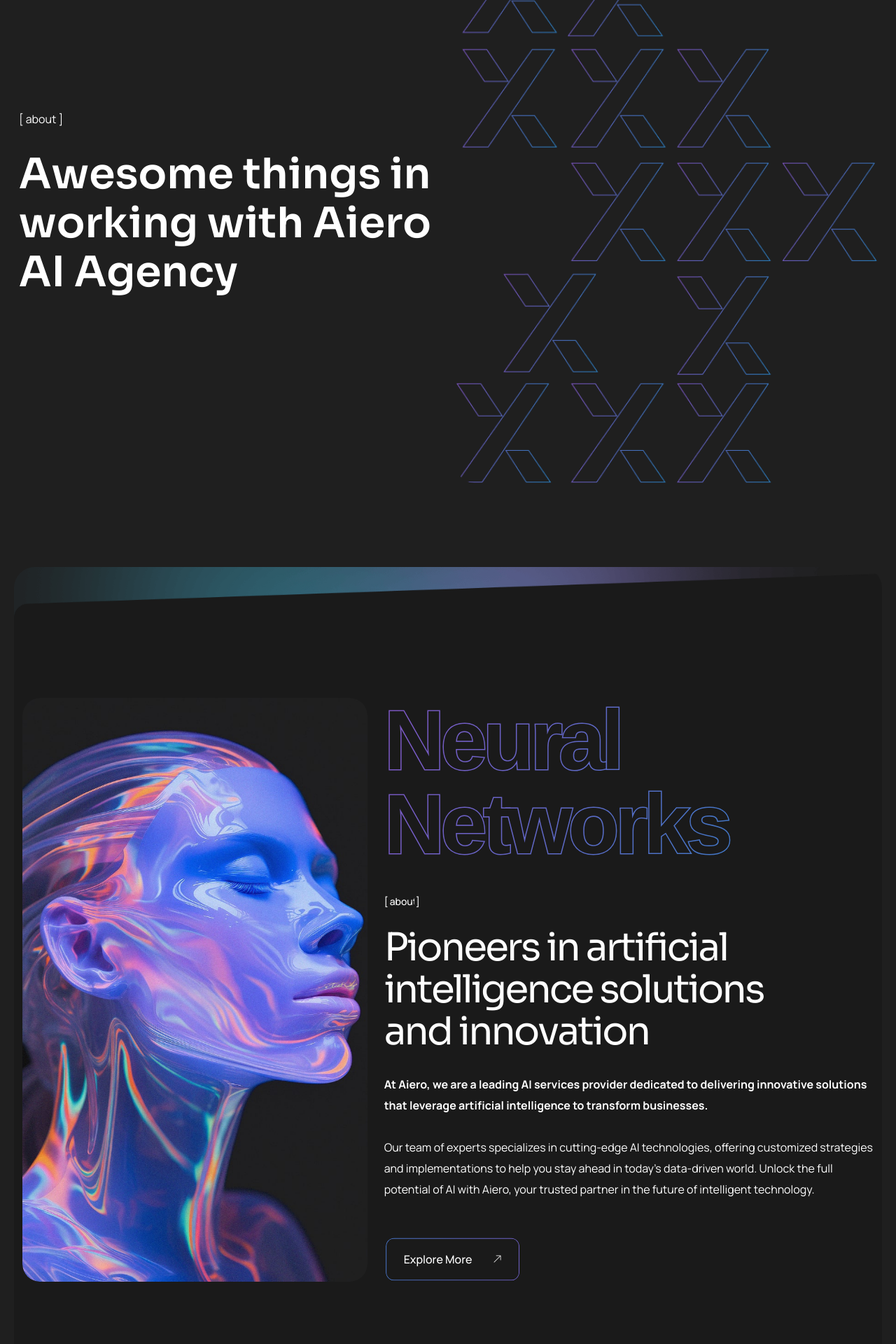
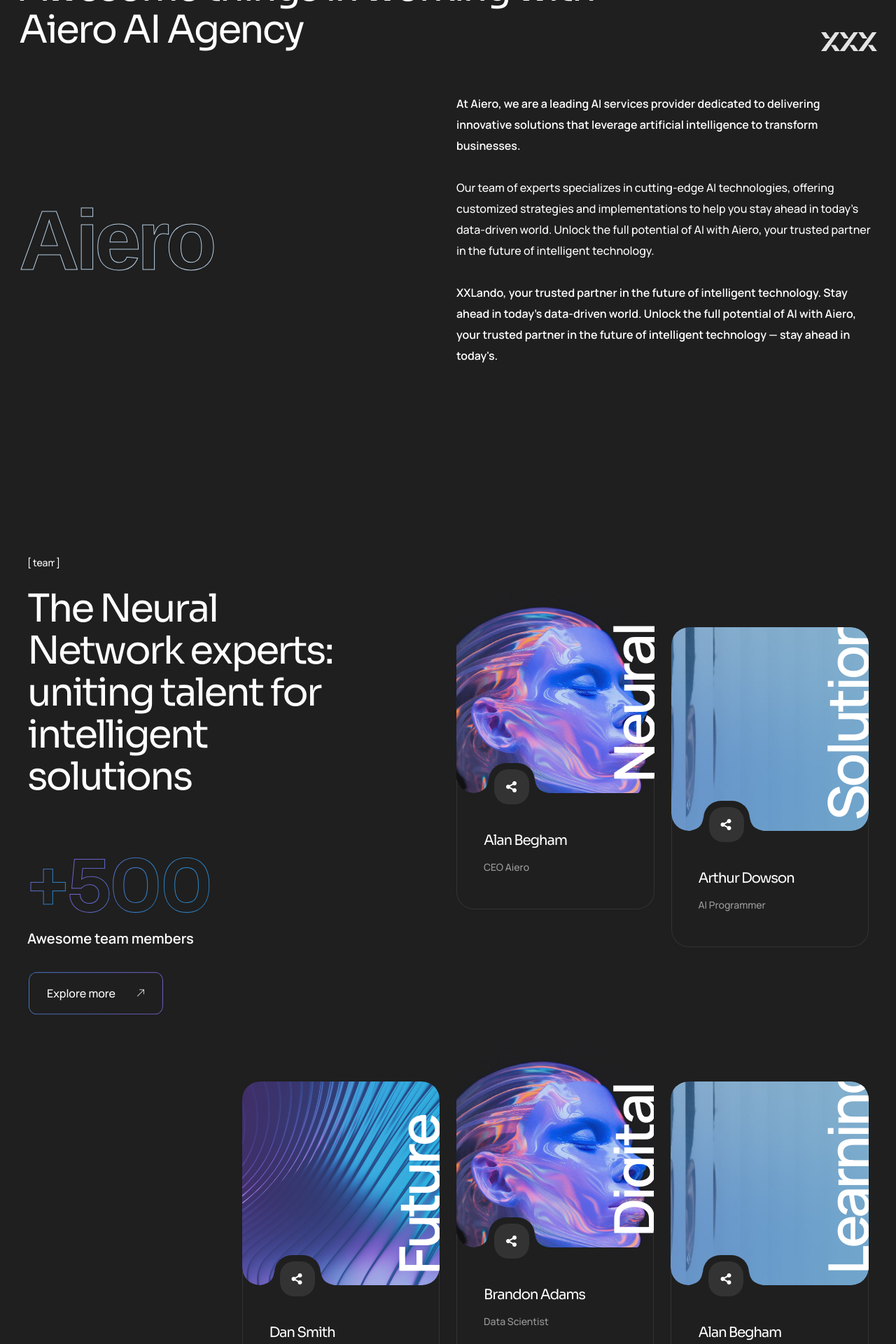
Before and after one commit to smacblade13/Theme-Aiero-1, a Next.js app: page /about in a window 1280 px wide. Shown: the part 820-2740 px from the top of the page at 70% size. Built offline with nearby package versions, Linux system fonts and the light colour scheme; no server answers.

Commit message:
fix: about section update

```diff
--- a/app/about/page.tsx
+++ b/app/about/page.tsx
@@ -2,6 +2,7 @@
 import Footer1 from "@/components/footers/Footer1";
 import PageHeader from "@/components/common/PageHeader";
 import AboutIntro from "@/components/about/AboutIntro";
+import AboutTeam from "@/components/about/AboutTeam";
 import About from "@/components/homes/home-1/About";
 import Facts from "@/components/homes/home-1/Facts";
 import Testimonials from "@/components/homes/home-1/Testimonials";
@@ -28,6 +29,7 @@
         bannerClass="page-banner page-banner-about"
       />
       <AboutIntro />
+      <AboutTeam />
       <About />
       <Facts />
       <Testimonials />
--- a/components/about/AboutIntro.tsx
+++ b/components/about/AboutIntro.tsx
@@ -1,30 +1,56 @@
 import Image from "next/image";
 import TitleSplitWrapper from "@/components/common/TitleSplitWrapper";
+import SubTitleWrapper from "@/components/common/SubTitleWrapper";
 import { aboutIntroContent } from "@/data/pages/about";
 
 export default function AboutIntro() {
-  const { eyebrow, title } = aboutIntroContent;
+  const { eyebrow, title, paragraphs } = aboutIntroContent;
   return (
     <section className="about-us-sec2 ibt-section-gap">
       <div className="container">
-        <div className="row align-items-center">
-          <div className="col-lg-6">
-            <div className="about-content2">
-              <p className="sub-title">[ {eyebrow} ]</p>
+        {/* Top row: sec-title (eyebrow + large heading) on left, decorative mark on right */}
+        <div className="row align-items-end" style={{ marginBottom: "60px" }}>
+          <div className="col-lg-9">
+            <div className="sec-title mb-0">
+              <SubTitleWrapper>{eyebrow}</SubTitleWrapper>
               <TitleSplitWrapper tag="h2" className="title animated-heading">
                 {title}
               </TitleSplitWrapper>
             </div>
           </div>
+          <div className="col-lg-3 d-flex justify-content-end align-items-end">
+            <Image
+              src="/assets/images/about/aboutx.png"
+              alt="Decorative mark"
+              width={80}
+              height={40}
+              style={{ width: "80px", height: "auto" }}
+            />
+          </div>
+        </div>
+
+        {/* Bottom row: Aiero watermark text on left, paragraphs on right */}
+        <div className="row align-items-center">
           <div className="col-lg-6">
-            <div className="about-img" style={{ position: "relative", borderRadius: "25px", overflow: "hidden" }}>
-              <Image
-                src="/assets/images/about/elements-1.png"
-                alt="About Aiero"
-                width={647}
-                height={844}
-                style={{ width: "100%", height: "auto", display: "block", borderRadius: "25px" }}
-              />
+            <h2
+              className="style-text"
+              aria-hidden="true"
+              style={{
+                marginBottom: 0,
+                WebkitTextFillColor: "transparent",
+                WebkitTextStroke: "1px #b7cfe4",
+                background: "none",
+                color: "transparent",
+              }}
+            >
+              Aiero
+            </h2>
+          </div>
+          <div className="col-lg-6">
+            <div className="about-info2">
+              {paragraphs.map((p, i) => (
+                <p key={i}>{p}</p>
+              ))}
             </div>
           </div>
         </div>
--- /dev/null
+++ b/components/about/AboutTeam.tsx
@@ -0,0 +1,115 @@
+import Link from "next/link";
+import Image from "next/image";
+
+import TitleSplitWrapper from "@/components/common/TitleSplitWrapper";
+import SubTitleWrapper from "@/components/common/SubTitleWrapper";
+import Counter from "@/components/common/Counter";
+import { aboutTeamContent } from "@/data/pages/about";
+
+type Member = (typeof aboutTeamContent.members)[number];
+
+function TeamCard({ member }: { member: Member }) {
+  return (
+    <div className={`team-card ${member.vClass}`}>
+      <div className="team-img">
+        <Image
+          src={member.image}
+          alt={member.name}
+          width={400}
+          height={420}
+        />
+        <span className="sub-title">{member.tag}</span>
+        <div className="team-shap" />
+      </div>
+      <div className="team-content">
+        <div className="share-box">
+          <div className="share-icon">
+            <i className="fas fa-share-alt" />
+          </div>
+          <ul className="social-links">
+            <li>
+              <a href="#" aria-label="Facebook">
+                <i className="fab fa-facebook-f" />
+              </a>
+            </li>
+            <li>
+              <a href="#" aria-label="Twitter">
+                <i className="fab fa-twitter" />
+              </a>
+            </li>
+            <li>
+              <a href="#" aria-label="LinkedIn">
+                <i className="fab fa-linkedin-in" />
+              </a>
+            </li>
+          </ul>
+        </div>
+        <h4 className="name">
+          <a href="#">{member.name}</a>
+        </h4>
+        <span className="designation">{member.role}</span>
+      </div>
+    </div>
+  );
+}
+
+export default function AboutTeam() {
+  const { eyebrow, title, counter, cta, members } = aboutTeamContent;
+  const [first, second, ...rest] = members;
+
+  return (
+    <section className="team-section ibt-section-gap">
+      <div className="container">
+        <div className="row align-items-stretch">
+          {/* Left: info — stretches full column height */}
+          <div className="col-lg-6 d-flex">
+            <div className="team-info d-flex flex-column justify-content-between" style={{ width: "100%" }}>
+              <div className="sec-title">
+                <SubTitleWrapper>{eyebrow}</SubTitleWrapper>
+                <TitleSplitWrapper tag="h2" className="title animated-heading">
+                  {title}
+                </TitleSplitWrapper>
+              </div>
+              <div>
+                <div className="team-counter">
+                  <div className="counter-box8">
+                    <span className="counter-text">+</span>
+                    <Counter max={500} />
+                  </div>
+                  <span className="title">{counter.label}</span>
+                </div>
+                <Link href={cta.href} className="ibt-btn ibt-btn-outline">
+                  <span>{cta.label}</span>
+                  <i className="icon-arrow-top" />
+                </Link>
+              </div>
+            </div>
+          </div>
+
+          {/* Right: first two cards side by side */}
+          <div className="col-lg-6">
+            <div className="team-member">
+              <div className="row">
+                <div className="col-sm-6">{first && <TeamCard member={first} />}</div>
+                <div className="col-sm-6">{second && <TeamCard member={second} />}</div>
+              </div>
+            </div>
+          </div>
+        </div>
+
+        {/* Bottom row: 3 cards offset right so they align under the top-right pair, not under "Explore more" */}
+        <div className="row" style={{ marginTop: "40px" }}>
+          <div className="col-lg-9 offset-lg-3">
+            <div className="row">
+              {rest.map((member, i) => (
+                <div key={i} className="col-md-4 col-sm-6">
+                  <TeamCard member={member} />
+                </div>
+              ))}
+            </div>
+          </div>
+        </div>
+      </div>
+    </section>
+  );
+}
--- a/data/pages/about.ts
+++ b/data/pages/about.ts
@@ -22,3 +22,50 @@
     "XXLando, your trusted partner in the future of intelligent technology. Stay ahead in today's data-driven world. Unlock the full potential of AI with Aiero, your trusted partner in the future of intelligent technology — stay ahead in today's.",
   ],
 };
+
+export const aboutTeamContent = {
+  eyebrow: "team",
+  title: "The Neural Network experts: uniting talent for intelligent solutions",
+  counter: {
+    number: "+500",
+    label: "Awesome team members",
+  },
+  cta: { label: "Explore more", href: "#" },
+  members: [
+    {
+      name: "Alan Begham",
+      role: "CEO Aiero",
+      image: "/assets/images/about/3d-woman-shape-glowing.jpg",
+      tag: "Neural",
+      vClass: "",
+    },
+    {
+      name: "Arthur Dowson",
+      role: "AI Programmer",
+      image: "/assets/images/about/about-us-hero.jpg",
+      tag: "Solution",
+      vClass: "v1",
+    },
+    {
+      name: "Dan Smith",
+      role: "ML Engineer",
+      image: "/assets/images/about/testimonials-bg.jpg",
+      tag: "Future",
+      vClass: "v1",
+    },
+    {
+      name: "Brandon Adams",
+      role: "Data Scientist",
+      image: "/assets/images/about/3d-woman-shape-glowing.jpg",
+      tag: "Digital",
+      vClass: "",
+    },
+    {
+      name: "Alan Begham",
+      role: "AI Researcher",
+      image: "/assets/images/about/about-us-hero.jpg",
+      tag: "Learning",
+      vClass: "v1",
+    },
+  ],
+};
```
Also changed, not shown: public/assets/images/about/aboutx.png (added), public/assets/images/about/team.png (added).
